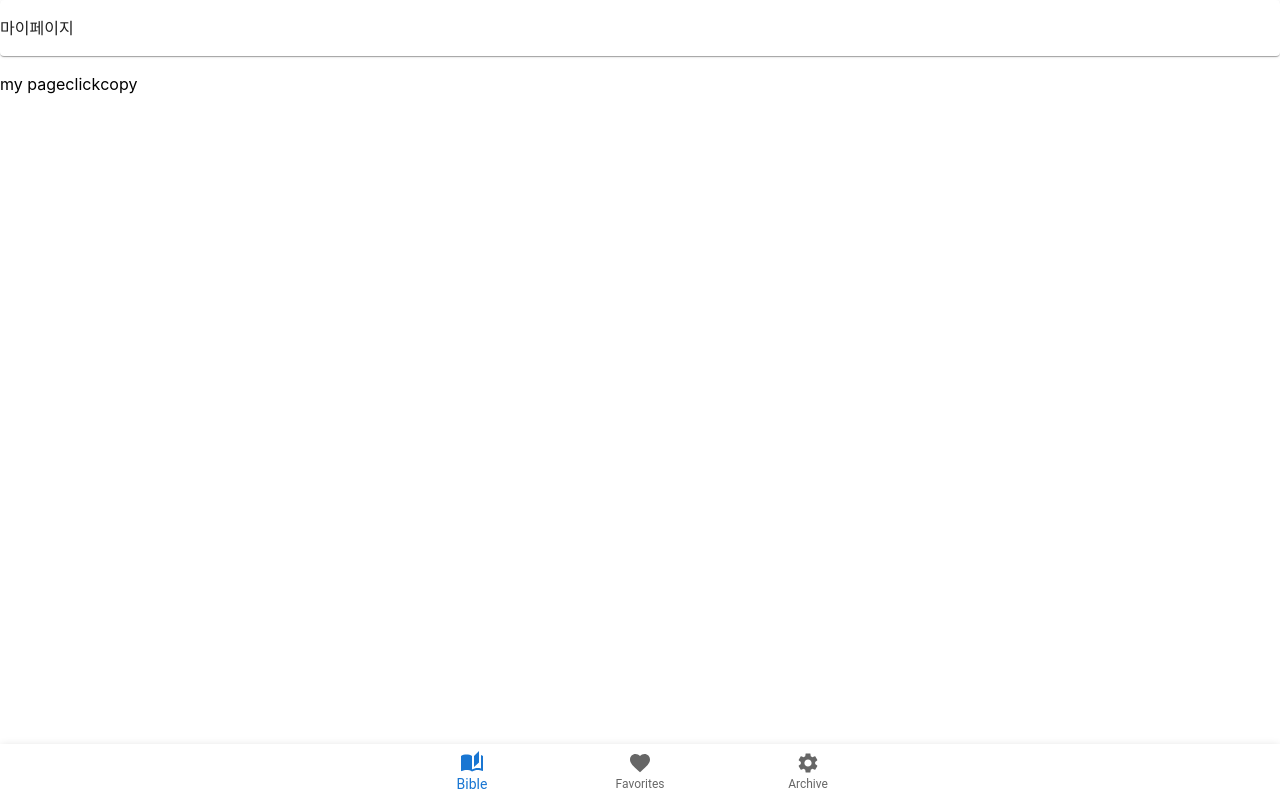
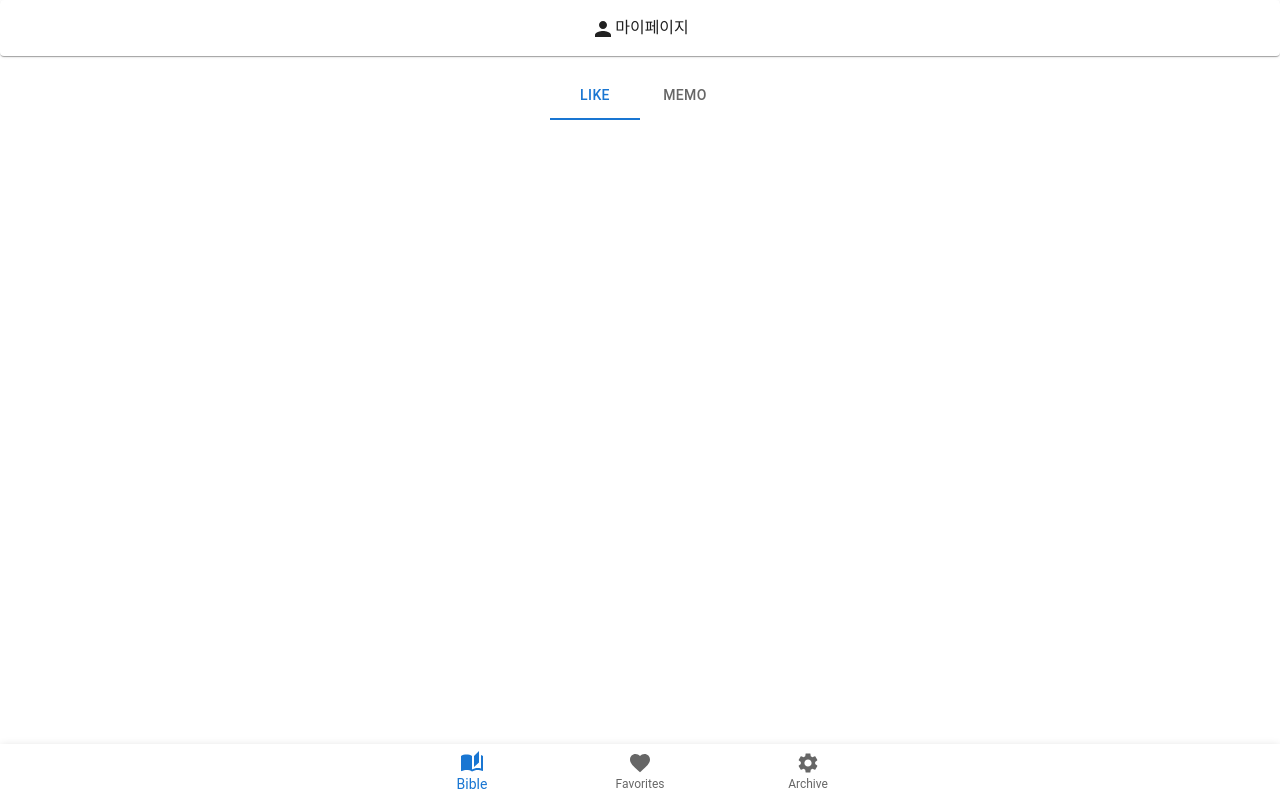
Before and after one commit to gimminjae/we-bible-front, a React (Create React App) app: page /my-page in a window 1280 px wide. Built offline with nearby package versions, Linux system fonts and the light colour scheme; what tailwindcss-animated would draw is missing.

Commit message:
feat: change menu active way

```diff
--- a/src/components/layouts/Footer.tsx
+++ b/src/components/layouts/Footer.tsx
@@ -1,15 +1,41 @@
-import React, { useState } from "react"
+import { memo, useMemo, useState } from "react"
 import { BottomNavigation, BottomNavigationAction, Paper } from "@mui/material"
 import SettingsIcon from "@mui/icons-material/Settings"
 import FavoriteIcon from "@mui/icons-material/Favorite"
 import AutoStoriesIcon from "@mui/icons-material/AutoStories"
-import { useNavigate } from "react-router-dom"
+import { useLocation, useNavigate } from "react-router-dom"
 
-function footer() {
-  // eslint-disable-next-line react-hooks/rules-of-hooks
-  const [value, setValue] = useState(0)
-  // eslint-disable-next-line react-hooks/rules-of-hooks
+function Footer() {
+  // const [value, setValue] = useState("/bible-page")
+
+  const location = useLocation()
+
+  const menuArr = useMemo(
+    () => [
+      {
+        location: "/bible-page",
+        index: 0,
+      },
+      {
+        location: "my-page",
+        index: 1,
+      },
+      {
+        location: "setting-page",
+        index: 2,
+      },
+    ],
+    []
+  )
+
+  const activeMenu = useMemo(
+    () =>
+      menuArr.find((val: any) => val.location === location.pathname)?.index ||
+      0,
+    [location, menuArr]
+  )
   const navigate = useNavigate()
+
   return (
     <>
       <Paper
@@ -18,10 +44,10 @@ function footer() {
       >
         <BottomNavigation
           showLabels
-          value={value}
-          onChange={(event, newValue) => {
-            setValue(newValue)
-          }}
+          value={activeMenu}
+          // onChange={(event, newValue) => {
+          //   setValue(newValue)
+          // }}
         >
           <BottomNavigationAction
             onClick={() => navigate("/bible-page")}
@@ -43,4 +69,4 @@ function footer() {
     </>
   )
 }
-export default React.memo(footer)
+export default memo(Footer)
--- a/src/pages/my/MyViewPage.tsx
+++ b/src/pages/my/MyViewPage.tsx
@@ -1,21 +1,67 @@
-import { memo, useEffect } from "react"
+import { memo, SyntheticEvent, useCallback, useEffect, useState } from "react"
 import plan from "../../domain/plan/plan"
 import useHeader from "../../hooks/useHeader"
 import util from "../../util/util"
 import useSelectedContent from "../../store/zustand/SelectedContent"
 import { makeCopyBibles } from "../../util/bible"
+import PersonIcon from "@mui/icons-material/Person"
+import { Tab, Tabs } from "@mui/material"
 
 function MyViewPage() {
   const { setMenu } = useHeader()
   const { content } = useSelectedContent()
 
+  const [tabValue, setValue] = useState(0)
+
+  const handleChange = useCallback(
+    (event: SyntheticEvent, newValue: number) => {
+      setValue(newValue)
+    },
+    []
+  )
+
   useEffect(() => {
-    setMenu(<>마이페이지</>)
+    setMenu(
+      <div className="text-center">
+        <PersonIcon />
+        마이페이지
+      </div>
+    )
   }, [])
+
+  const likeMockData = [
+    {
+      id: "1",
+      createDateTime: "2024-09-14 09:00:00",
+      bookCode: "genesis",
+      chapter: 1,
+      verse: 1,
+      content: "태초에.....",
+    },
+    {
+      id: "2",
+      createDateTime: "2024-10-14 09:00:00",
+      bookCode: "genesis",
+      chapter: 1,
+      verse: 2,
+      content: "빛이 있으라 하시매.....",
+    },
+  ]
 
   return (
     <>
-      <div>
+      <div className="flex justify-center">
+        <Tabs
+          value={tabValue}
+          variant="fullWidth"
+          onChange={handleChange}
+          aria-label=""
+        >
+          <Tab label="Like" />
+          <Tab label="Memo" />
+        </Tabs>
+      </div>
+      {/* <div>
         my page
         <button
           onClick={() => {
@@ -38,7 +84,7 @@ function MyViewPage() {
         >
           copy
         </button>
-      </div>
+      </div> */}
     </>
   )
 }
```
